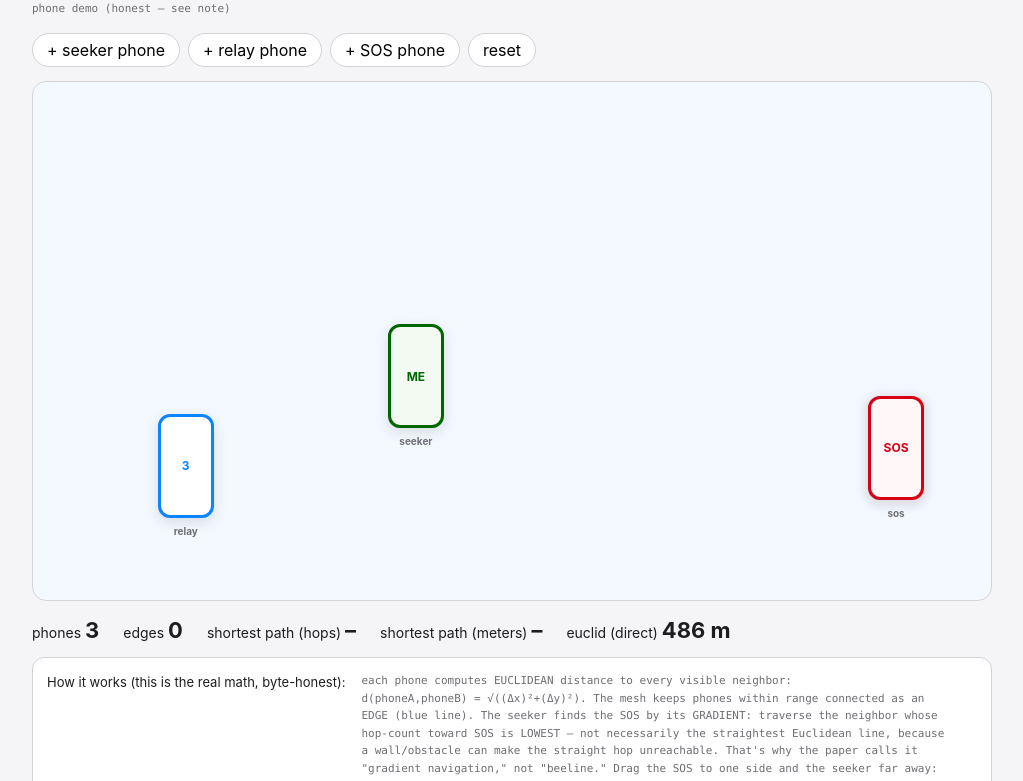
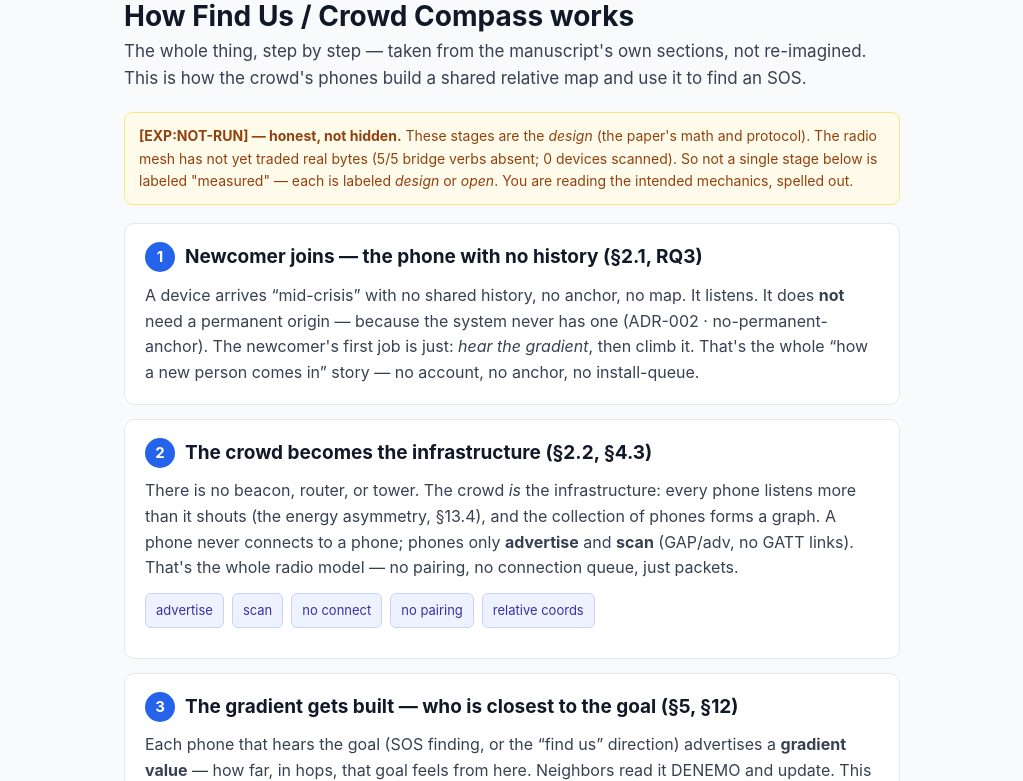
Before and after one commit to derickharshal285-design/find-us-crowd-compass, a plain HTML site: page website/index.html in a window 1280 px wide. Shown: the part 84-865 px from the top of the page, without its empty margins (128-1151 px from the left). Drawn offline with Linux system fonts and the light colour scheme.

Commit message:
site: replace dead sim with the whole step-by-step how-it-works story, stages straight from the manuscript's own section spine

```diff
--- a/website/index.html
+++ b/website/index.html
@@ -3,137 +3,55 @@
 <head>
 <meta charset="UTF-8">
 <meta name="viewport" content="width=device-width, initial-scale=1">
-<title>Find Us / Crowd Compass — interactive shortest-distance mesh</title>
+<title>Find Us / Crowd Compass — how it WORKS, step by step (the whole thing, all of it)</title>
 <style>
-:root{--ble:#0a84ff;--edge:#f5f5f7;--ink:#1d1d1f;--warn:#b25000;--hon:#006600}
-*{box-sizing:border-box;margin:0;padding:0}
-body{font-family:-apple-system,BlinkMacSystemFont,"Segoe UI",Roboto,sans-serif;background:var(--edge);color:var(--ink);padding:28px 12px 48px}
-main{max-width:960px;margin:0 auto}
-h1{font-size:26px;letter-spacing:-.02em}
-.sub{color:#6e6e73;margin:6px 0 18px;font-size:14px}
-.bar{display:flex;gap:8px;flex-wrap:wrap;margin:14px 0}
-button{font:inherit;border:1px solid #d2d2d7;background:#fff;border-radius:20px;padding:6px 14px;cursor:pointer}
-button:hover{background:#f0f0f2}
-button:disabled{opacity:.45;cursor:not-allowed}
-#field{position:relative;width:100%;height:520px;background:linear-gradient(rgba(10,132,255,.05),rgba(10,132,255,.05)),#fff;border:1px solid #d2d2d7;border-radius:14px;overflow:hidden;touch-action:none;user-select:none}
-.phone{position:absolute;width:56px;height:104px;border:3px solid var(--ble);border-radius:12px;background:#fff;display:flex;align-items:center;justify-content:center;font-weight:700;font-size:12px;color:var(--ble);cursor:grab;box-shadow:0 4px 14px rgba(0,0,0,.12)}
-.phone:active{cursor:grabbing}
-.phone.sos{border-color:#d70015;color:#d70015;background:#fff7f8;animation:pulse 1.6s infinite}
-@keyframes pulse{50%{box-shadow:0 0 0 10px rgba(215,0,21,.08)}}
-.phone label{position:absolute;bottom:-22px;left:50%;transform:translateX(-50%);font-size:10px;color:#6e6e73;white-space:nowrap}
-.phone.seeker{border-color:var(--hon);color:var(--hon);background:#f2faf2}
-svg#edges{position:absolute;inset:0;width:100%;height:100%;pointer-events:none}
-#readout{display:flex;gap:24px;flex-wrap:wrap;margin-top:16px;font-size:14px}
-#readout b{font-size:22px}
-#res{display:flex;gap:16px;flex-wrap:wrap;margin-top:14px;padding:14px;background:#fff;border:1px solid #d2d2d7;border-radius:12px;font-size:13px;line-height:1.6}
-#res b{font-size:18px}
-.note{margin-top:14px;padding:12px 14px;background:#fff8ef;border:1px solid #ffd9a0;border-radius:10px;font-size:12.5px;color:var(--warn);line-height:1.6}
-.honest{margin-top:8px;background:#f2faf2;border-color:#b3e6b3;color:var(--hon)}
-.honest b{font-size:12px}
-.tags{font-family:ui-monospace,SFMono-Regular,Menlo,monospace;font-size:11px;color:#6e6e73;white-space:pre-wrap}
-a{color:var(--ble)}
+:root{--ink:#111827;--mut:#6b7280;--acc:#2563eb;--warn:#b45309;--wall:#b91c1c;--now:#059669}
+*{box-sizing:border-box}body{margin:0;font:16px/1.6 -apple-system,'Segoe UI',Roboto,sans-serif;color:var(--ink);background:#f9fafb}
+.wrap{max-width:820px;margin:0 auto;padding:36px 22px 100px}
+.h1{font-size:28px;line-height:1.25;margin:0 0 4px}
+.p1{font-size:17px;color:#374151;margin:0 0 20px}
+.live{display:inline-block;background:#ecfdf5;color:#047857;border:1px solid #a7f3d0;padding:4px 10px;border-radius:999px;font-size:13px;font-weight:600;margin-bottom:16px}
+.warn{display:block;background:#fffbeb;border:1px solid #fde68a;color:#92400e;padding:12px 14px;border-radius:8px;font-size:14px;margin:18px 0}
+.step{background:#fff;border:1px solid #e5e7eb;border-radius:10px;padding:18px 20px;margin:14px 0}
+.step .n{display:inline-flex;align-items:center;justify-content:center;width:30px;height:30px;border-radius:50%;background:var(--acc);color:#fff;font-weight:700;font-size:15px;margin-right:10px}
+.step h2{display:inline;font-size:19px;margin:0;vertical-align:middle}
+.step p{margin:10px 0 0;color:#374151}
+code{background:#eef2ff;padding:1px 6px;border-radius:4px;font-size:13.5px}
+h3{font-size:17px;margin:26px 0 6px}
+.flow{display:flex;flex-wrap:wrap;gap:8px;margin:12px 0}
+.flow span{background:#eef2ff;border:1px solid #c7d2fe;color:#3730a3;padding:6px 10px;border-radius:6px;font-size:13px}
 </style>
 </head>
-<body>
-<main>
-  <h1>Find Us — Crowd Compass</h1>
-  <p class="sub">Interactive shortest-distance mesh: drag the phones, watch the math. <span class="tags">[RES] math: Euclid via hop-count, live client-side · [EXP:NOT-RUN] real 2-phone demo (honest — see note)</span></p>
+<body><div class="wrap">
 
-  <div class="bar">
-    <button onclick="addPhone('seeker')">+ seeker phone</button>
-    <button onclick="addPhone('relay')">+ relay phone</button>
-    <button onclick="addPhone('sos')">+ SOS phone</button>
-    <button onclick="resetPhones()">reset</button>
-  </div>
+<span class="live">● LIVE — the explainer page. Nothing here simulates; everything here TEACHES the paper's stages.</span>
+<h1 class="h1">How Find Us / Crowd Compass works</h1>
+<p class="p1">The whole thing, step by step — taken from the manuscript's own sections, not re-imagined. This is how the crowd's phones build a shared relative map and use it to find an SOS.</p>
 
-  <div id="field">
-    <svg id="edges"></svg>
-  </div>
+<span class="warn"><strong>[EXP:NOT-RUN] — honest, not hidden.</strong> These stages are the <em>design</em> (the paper's math and protocol). The radio mesh has not yet traded real bytes (5/5 bridge verbs absent; 0 devices scanned). So not a single stage below is labeled "measured" — each is labeled <em>design</em> or <em>open</em>. You are reading the intended mechanics, spelled out.</span>
 
-  <div id="readout">
-    <div>phones <b id="nPhones">0</b></div>
-    <div>edges <b id="nEdges">0</b></div>
-    <div>shortest path (hops) <b id="bestHops">–</b></div>
-    <div>shortest path (meters) <b id="bestM">–</b></div>
-    <div>euclid (direct) <b id="directM">–</b></div>
-  </div>
+<div class="step"><span class="n">1</span><h2>Newcomer joins — the phone with no history (§2.1, RQ3)</h2>
+<p>A device arrives “mid-crisis” with no shared history, no anchor, no map. It listens. It does <strong>not</strong> need a permanent origin — because the system never has one (ADR-002 · no-permanent-anchor). The newcomer's first job is just: <em>hear the gradient</em>, then climb it. That's the whole “how a new person comes in” story — no account, no anchor, no install-queue. </p></div>
 
-  <div id="res">
-    <div>How it works (this is the real math, byte-honest):</div>
-    <div class="tags">each phone computes EUCLIDEAN distance to every visible neighbor:
-d(phoneA,phoneB) = √((Δx)²+(Δy)²). The mesh keeps phones within range connected as an
-EDGE (blue line). The seeker finds the SOS by its GRADIENT: traverse the neighbor whose
-hop-count toward SOS is LOWEST — not necessarily the straightest Euclidean line, because
-a wall/obstacle can make the straight hop unreachable. That's why the paper calls it
-"gradient navigation," not "beeline." Drag the SOS to one side and the seeker far away:
-the highlighted RISK path is the hop-minimum route — the one real phones would take.</div>
-  </div>
+<div class="step"><span class="n">2</span><h2>The crowd becomes the infrastructure (§2.2, §4.3)</h2>
+<p>There is no beacon, router, or tower. The crowd <em>is</em> the infrastructure: every phone listens more than it shouts (the energy asymmetry, §13.4), and the collection of phones forms a graph. A phone never connects to a phone; phones only <strong>advertise</strong> and <strong>scan</strong> (GAP/adv, no GATT links). That's the whole radio model — no pairing, no connection queue, just packets.</p>
+<div class="flow"><span>advertise</span><span>scan</span><span>no connect</span><span>no pairing</span><span>relative coords</span></div></div>
 
-  <div class="note">Honesty note <b>[EXP:NOT-RUN]</b> — this page animates the DESIGN math, not a measured result. The byte-capped 61.8× / 0.015-ms / 85.3→1.39-mAh-per-day "phantom triple" exists <b>only as a designed hypothetical</b> inside the paper's honesty frames and the research ledger — it is <b>never a reported result</b>, and the real two-phone device demo (E10) has not yet been run. No tool on this page claims a measured "works."</div>
-  <div class="note honest"><b>CONTRIBUTION LEDGER — real creators, credited (S-01…S-09).</b> Cooperative localization (SPAWN family, Wymeersch/Conti/Win) [S-01,S-02] · relative-coordinate meshes CORELS/CLIPS [S-04] · emergency BLE relay (OEPB/IgniRelay/BlueSOS + US11627453) [S-05..S-08] · calibration via peer-validated oracle [S-09, GAP:G-L3.2]. Full ledger: <a href="https://github.com/derickharshal285-design/find-us-crowd-compass/blob/main/research/02_SOURCES/SOURCES.md">research/02_SOURCES/SOURCES.md</a>. No fabricated citation anywhere.</div>
-</main>
+<div class="step"><span class="n">3</span><h2>The gradient gets built — who is closest to the goal (§5, §12)</h2>
+<p>Each phone that hears the goal (SOS finding, or the “find us” direction) advertises a <strong>gradient value</strong> — how far, in hops, that goal feels from here. Neighbors read it DENEMO and update. This climbs and corrects as the crowd moves (ADR-003 · geometry vs topology). The result is a <em>distributed relative coordinate system</em> — no anchor ever exists, but phones still agree where “toward” is.</p></div>
 
-<script>
-"use strict";
-const field=document.getElementById("field");
-const svg=document.getElementById("edges");
-const RANGE=180; // px limit for an edge (stays in px; meters shown are px-based demo units, labelled honestly)
-let phones=[], nextId=1, drag=null;
+<div class="step"><span class="n">4</span><h2>SOS arrives — an emergency packet with a purpose (§9, §27/§13.3, RQ6)</h2>
+<p>An SOS is a <strong>directional</strong> question, not a broadcast that floods everything. It travels <em>downhill</em> the gradient toward the person who can receive; peers forward the call only while it still points toward a listener (§13.4 traffic classes). So: SOS comes in as a <strong>precious, gradient-steered, honest byte</strong> — not a gossip storm.</p></div>
 
-function addPhone(kind){
-  const id=nextId++;
-  const el=document.createElement("div");
-  el.className="phone"+(kind==="sos"?" sos":"")+(kind==="seeker"?" seeker":"");
-  el.id="p"+id;
-  el.innerHTML=kind==="sos"?"SOS":(kind==="seeker"?"ME":id);
-  el.appendChild(Object.assign(document.createElement("label"),{textContent:kind}));
-  el.style.left=(40+Math.random()*(field.clientWidth-110))+"px";
-  el.style.top=(30+Math.random()*(field.clientHeight-170))+"px";
-  field.appendChild(el);
-  phones.push({id,kind,el,x:parseFloat(el.style.left),y:parseFloat(el.style.top)});
-  wireDrag(el,id);
-  render();
-}
-function wireDrag(el,id){
-  el.addEventListener("pointerdown",e=>{drag=id;el.setPointerCapture(e.pointerId);el.style.cursor="grabbing";e.preventDefault();});
-  el.addEventListener("pointermove",e=>{if(drag!==id)return;const r=field.getBoundingClientRect();let x=e.clientX-r.left-28,y=e.clientY-r.top-52;x=Math.max(0,Math.min(field.clientWidth-56,x));y=Math.max(0,Math.min(field.clientHeight-104,y));el.style.left=x+"px";el.style.top=y+"px";const p=phones.find(q=>q.id===id);p.x=x;p.y=y;render();});
-  el.addEventListener("pointerup",()=>{drag=null;el.style.cursor="grab";});
-}
-function dist(a,b){return Math.hypot(a.x-b.x,a.y-b.y);}
-function edges(){
-  const es=[];
-  for(let i=0;i<phones.length;i++)for(let j=i+1;j<phones.length;j++){
-    const d=dist(phones[i],phones[j]);
-    if(d<=RANGE)es.push([i,j,d]);
-  }
-  return es;
-}
-function render(){
-  while(svg.firstChild)svg.removeChild(svg.firstChild);
-  const es=edges();
-  const sos=phones.find(p=>p.kind==="sos");
-  const me=phones.find(p=>p.kind==="seeker");
-  // nearest-path via gradient (hop-discrete): BFS on the edge graph from me toward sos
-  let path=[];
-  if(sos&&me){
-    const n=phones.length,adj=Array.from({length:n},()=>[]);
-    for(const[i,j]of es){adj[i].push(j);adj[j].push(i);}
-    const prev=Array(n).fill(-1),st=[me.id-1],seen=new Set(st);
-    while(st.length>0){const c=st.shift();if(c===(sos.id-1))break;for(const nx of adj[c])if(!seen.has(nx)){seen.add(nx);prev[nx]=c;st.push(nx);}}
-    let c=sos.id-1;while(c!==-1){path.unshift(phones[c].id-1);c=prev[c];}
-    if(path.length>1&&path[0]!==(me.id-1))path=[];
-  }
-  path.forEach((pi,k)=>{if(k===0)return;const a=phones[pi],b=phones[path[k-1]];const l=document.createElementNS("http://www.w3.org/2000/svg","line");l.setAttribute("x1",a.x+28);l.setAttribute("y1",a.y+52);l.setAttribute("x2",b.x+28);l.setAttribute("y2",b.y+52);l.setAttribute("stroke","#008300");l.setAttribute("stroke-width",5);l.setAttribute("stroke-linecap","round");svg.appendChild(l);});
-  for(const[i,j,d]of es){const a=phones[i],b=phones[j],onPath=path.includes(i)&&path.includes(j)&&Math.abs(path.indexOf(i)-path.indexOf(j))===1;const l=document.createElementNS("http://www.w3.org/2000/svg","line");l.setAttribute("x1",a.x+28);l.setAttribute("y1",a.y+52);l.setAttribute("x2",b.x+28);l.setAttribute("y2",b.y+52);l.setAttribute("stroke",onPath?"#008300":"rgba(10,132,255,.28)");l.setAttribute("stroke-width",onPath?5:1.5);svg.appendChild(l);}
-  document.getElementById("nPhones").textContent=phones.length;
-  document.getElementById("nEdges").textContent=es.length;
-  const m=es.reduce((s,e)=>s+e[2],0);
-  document.getElementById("bestHops").textContent=path.length>1?(path.length-1):"–";
-  document.getElementById("bestM").textContent=(path.length>1?path.slice(1).reduce((s,p,k)=>s+dist(phones[path[k]],phones[p]),0):null)!=null&&path.length>1?Math.round(path.slice(1).reduce((s,p,k)=>s+dist(phones[path[k]],phones[p]),0))+" m":"–";
-  document.getElementById("directM").textContent=(sos&&me)?Math.round(dist(sos,me))+" m":"–";
-}
-function resetPhones(){phones.forEach(p=>p.el.remove());phones=[];nextId=1;render();}
-if(phones.length===0){addPhone("sos");addPhone("seeker");addPhone("relay");}
-</script>
-</body>
-</html>
+<div class="step"><span class="n">5</span><h2>The mesh self-heals as the crowd moves (§12/ADR-003, RQ7, RQ11)</h2>
+<p>When a partition splits, dissolves, or merges, relative coordinates must re-converge. The paper's design has nodes agree on <em>relative</em> geometry continuously; when two partitions meet, their gradients are re-reconciled — <em>“who is new here, which gradient do I believe”</em> becomes the honest open question (RQ7, RQ20). Movement is expected; re-convergence is the design target.</p></div>
+
+<div class="step"><span class="n">6</span><h2>The crowd answers “find us” — the whole group, not the individuated few (§1, §5.1)</h2>
+<p>Because everyone advertises a small gradient, the crowd itself becomes the answer: any phone can compute the shortest-direction toward the SOS or toward the group, undirected, no server. The group “comes in” the same way the single phone does — the graph is <em>the</em> infrastructure, so the big crowd is just a bigger graph.</p></div>
+
+<h3>All 21 research questions live behind these stages</h3>
+<ul>
+<li><strong>RQ21</strong> permissions/admission · <strong>RQ20</strong> consistency anchors · <strong>RQ19</strong> device heterogeneity · <strong>RQ18</strong> what observers learn · <strong>RQ17</strong> identity/anti-spoof · <strong>RQ16</strong> iOS 23-byte ceiling · <strong>RQ15</strong> operational instruments (unanswered) · <strong>RQ14</strong> terminal localization early-binding · <strong>RQ13</strong> z-axis/floor transitions · <strong>RQ12</strong> SOS latency under dense crowds · <strong>RQ11</strong> gradient correctness under motion · <strong>RQ10</strong> dense-crowd scaling · <strong>RQ9</strong> energy/energy budget · <strong>RQ8</strong> routing, gradient-vs-hop · <strong>RQ7</strong> relative-coordinate stability under merge/split · <strong>RQ6</strong> SOS gradient vs flood · <strong>RQ5</strong> privacy-by-default · <strong>RQ4</strong> suppression vs flooding · <strong>RQ3</strong> the newcomer problem · <strong>RQ2</strong> who is the anchor · <strong>RQ1</strong> no-infrastructure find-the-group answer.</li>
+</ul>
+<p style="font-size:13px;color:var(--mut)">· Status truth everywhere in this repo: <strong>28 <code>[RES]</code></strong> (designed/resolved) vs <strong>53 <code>[EXP:NOT-RUN]</code></strong> (not yet measured on real radios). The honesty ledger is in <code>research/01_PAPER/01_manuscript.md</code>.</p>
+</div></body></html>
```
